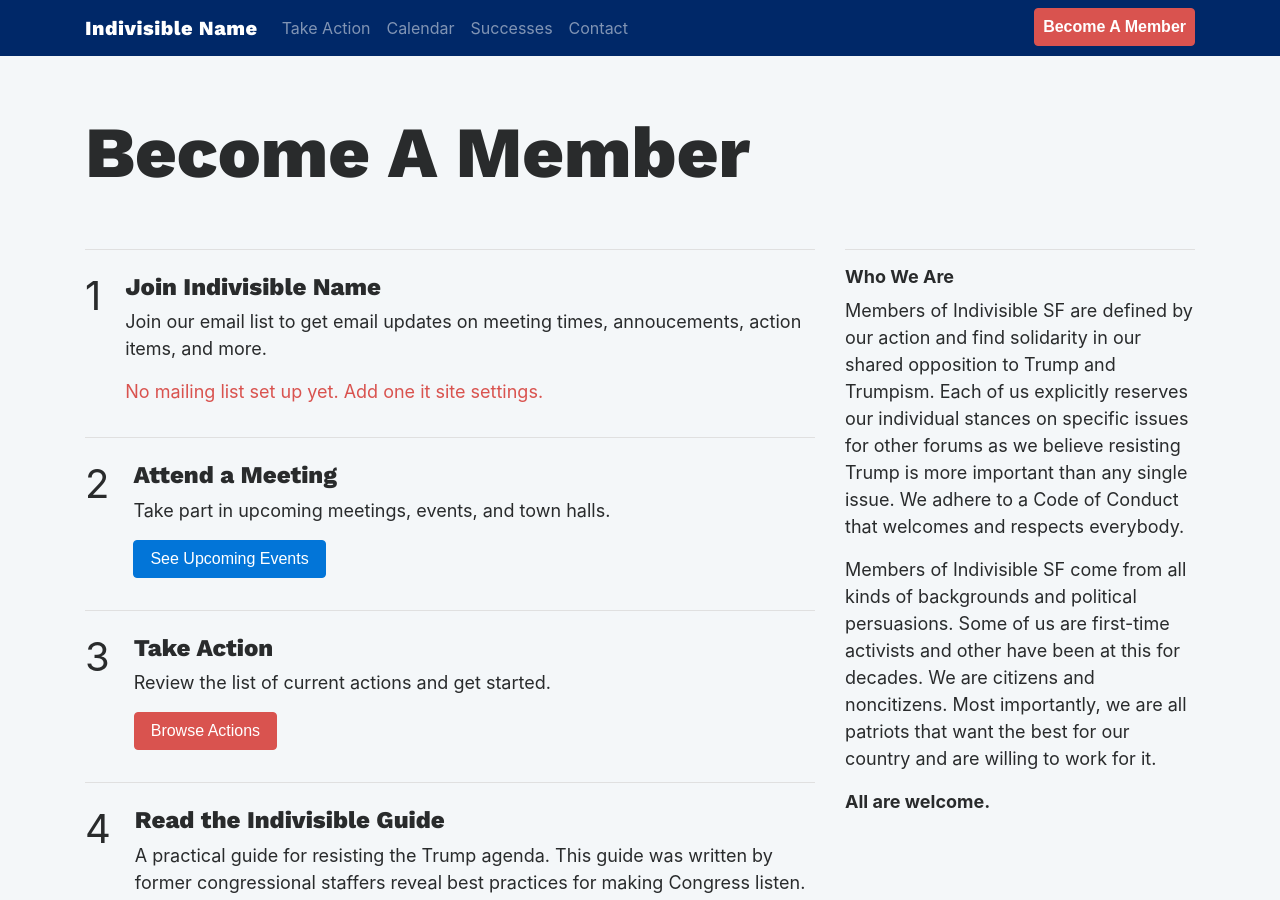
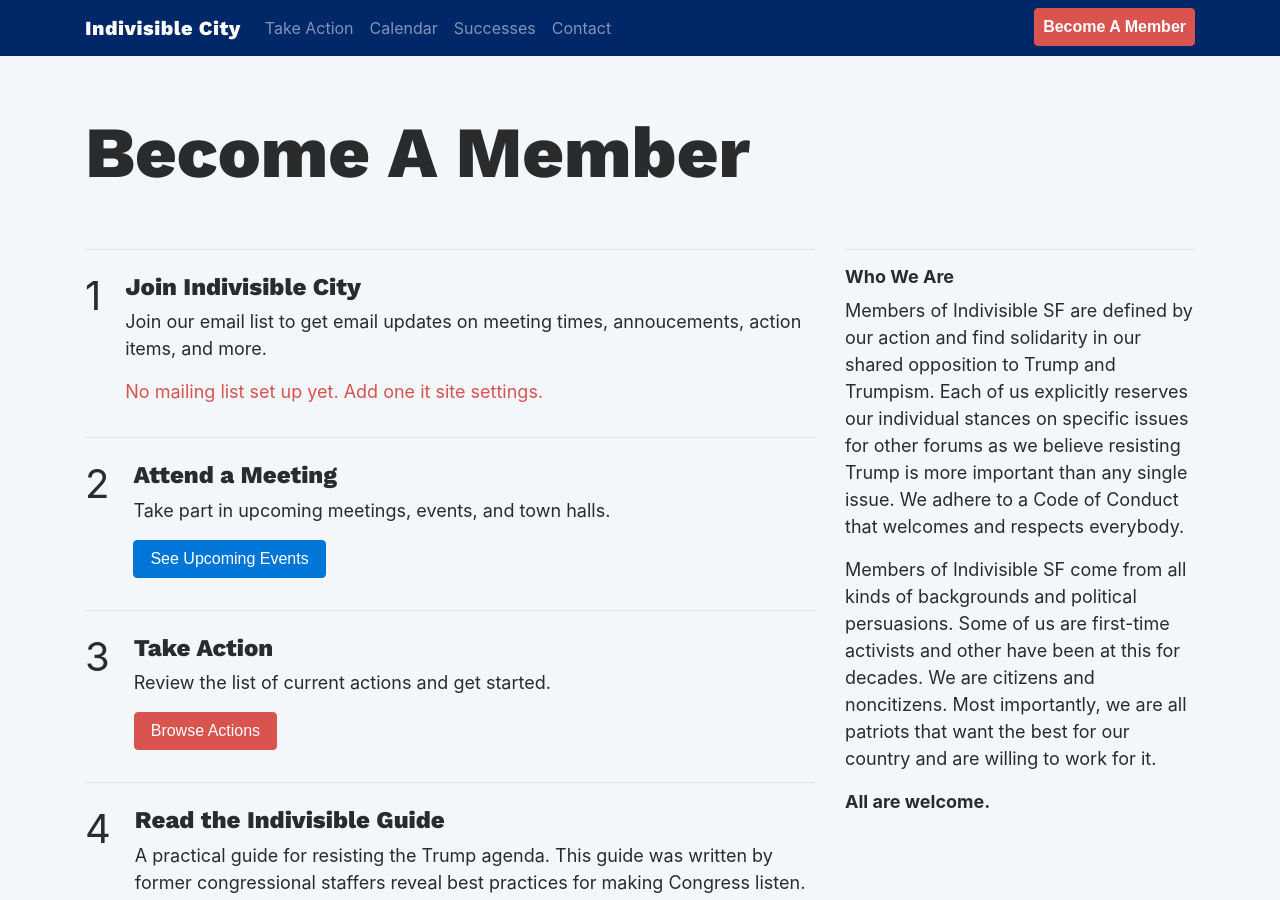
Before and after one commit to IndivisibleTemplate/BasicTemplate, a Jekyll site: the page built from become-a-member.markdown, in a window 1280 px wide and 900 px high. Built offline with Jekyll 4.4.1, drawn with Linux system fonts in a browser that asks for light colours; nearby versions of some CDN libraries; comment, search, counter and statistics services are not loaded; some of the changed text lies outside the part shown.

Commit message:
change default site name, compile

```diff
--- a/_config.yml
+++ b/_config.yml
@@ -1,5 +1,5 @@
 ---
-title: Indivisible Name
+title: Indivisible City
 timezone: UTC
 collections:
   posts:
```
Also changed, not shown: 10 other files.
